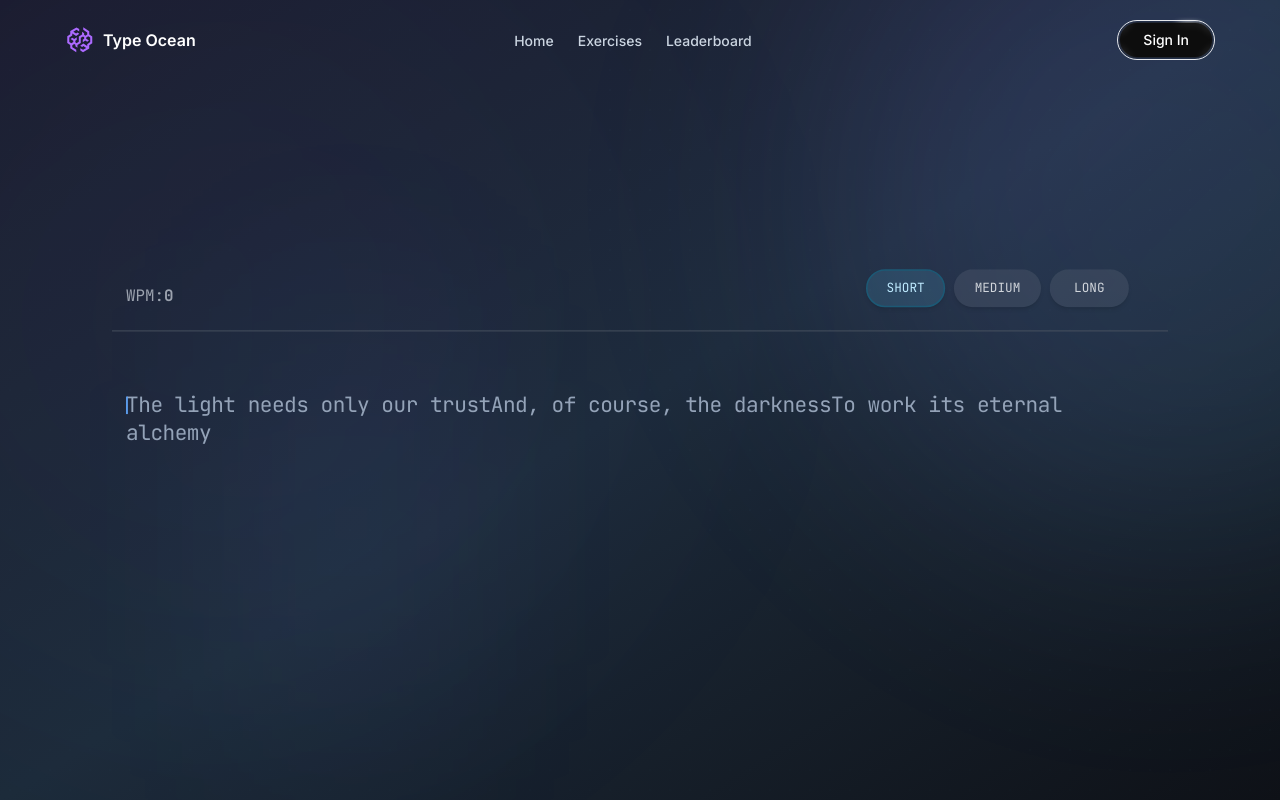
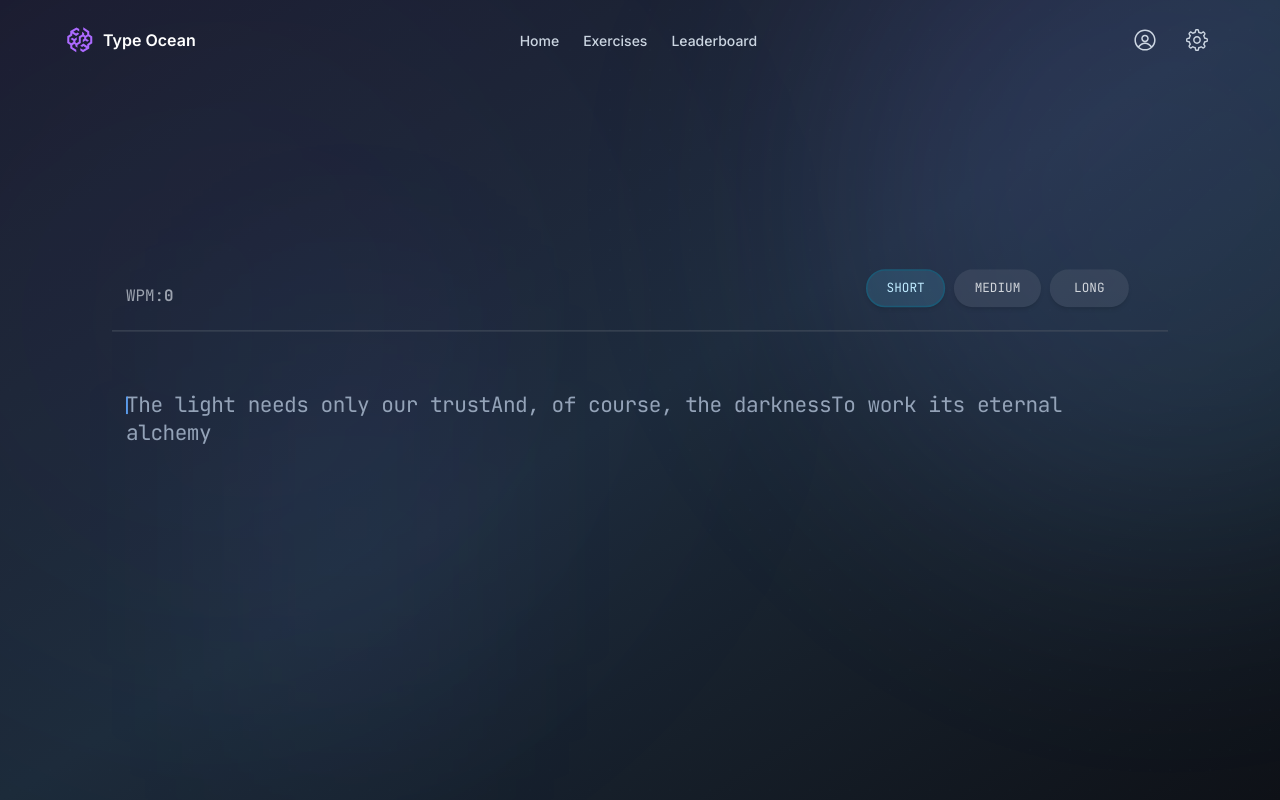
Before and after one commit to pqun7/Type-Ocean, a Next.js app: page /home in a window 1280 px wide. Shown: the top 800 px of the page. Built offline with nearby package versions, Linux system fonts and the light colour scheme.

Commit message:
Fixing the buttons in the header and / page

```diff
--- a/src/components/Header.tsx
+++ b/src/components/Header.tsx
@@ -18,7 +18,7 @@ import { brainwaveSymbol } from "@/assets";
 import {SPRING_CONFIG, SCROLL_RANGE} from "@/constants/constants";
 
 const Header: React.FC = () => {
-  const [isLoggedIn, setIsLoggedIn] = useState(false);
+  const [isLoggedIn, setIsLoggedIn] = useState(true);
   const [isMenuOpen, setIsMenuOpen] = useState(false);
   const headerRef = useRef<HTMLDivElement>(null);
   const { scrollY } = useScroll();
--- a/src/components/Main.tsx
+++ b/src/components/Main.tsx
@@ -27,7 +27,6 @@ const HeroHeading = () => {
       initial="hidden"
       viewport={{ once: true }}
     >
-
       <motion.h1
         style={{
           y: h1Y,
@@ -55,25 +54,48 @@ const HeroHeading = () => {
       </motion.p>
 
       <motion.div
+        className="flex justify-center "
         style={{ y: buttonTransform, willChange: "transform" }}
         whileTap={{ scale: 0.95 }}
         transition={{ duration: 0.2 }}
       >
         <HoverBorderGradient
           containerClassName="rounded-full"
-          className="text-sm bg-white/5 backdrop-blur-sm hover:bg-white/10 h-9 "
+          className="text-sm bg-white/5 backdrop-blur-sm hover:bg-white/10 h-9 inline-flex items-center justify-center"
           onClick={() => router.push("/home")}
         >
-          Start Now
+          <AceternityLogo />
+
+          <span className="ml-2">Start Now</span>
         </HoverBorderGradient>
       </motion.div>
     </motion.div>
   );
 };
 
+const AceternityLogo = () => {
+  return (
+    <svg
+      width="66"
+      height="65"
+      viewBox="0 0 66 65"
+      fill="none"
+      xmlns="http://www.w3.org/2000/svg"
+      className="h-3 w-3 text-white"
+    >
+      <path
+        d="M8 8.05571C8 8.05571 54.9009 18.1782 57.8687 30.062C60.8365 41.9458 9.05432 57.4696 9.05432 57.4696"
+        stroke="currentColor"
+        strokeWidth="15"
+        strokeMiterlimit="3.86874"
+        strokeLinecap="round"
+      />
+    </svg>
+  );
+};
+
 const STATIC_TEXT = [
-  // "Let your fingers move fast and easy on the keyboard! Click 'Start Now' and Enjoy a smooth and easy typing experience!",
-  "Test",
+  "Let your fingers move fast and easy on the keyboard! Click 'Start Now' and Enjoy a smooth and easy typing experience!",
 ];
 
 const HeroCard = () => {
--- a/src/components/Navigation.tsx
+++ b/src/components/Navigation.tsx
@@ -85,7 +85,9 @@ export const UserMenu: React.FC<UserMenuProps> = ({
       ) : (
         <HoverBorderGradient
           containerClassName="rounded-full"
-          className="px-6 py-2 font-medium bg-white/5 backdrop-blur-sm hover:bg-white/10 h-9 hidden sm:flex items-center justify-center transition-colors text-white"
+          bgColor="bg-transparent"
+          hideMovingBorder={true}
+          className="px-6 py-2 font-medium bg-white/5 backdrop-blur-sm hover:bg-white/[0.06] h-9 hidden sm:flex items-center justify-center transition-colors text-white"
         >
           <Link href="/login" className="h-fit text-sm text-nowrap">Sign In</Link>
         </HoverBorderGradient>
--- a/src/components/ui/hover-border-gradient.tsx
+++ b/src/components/ui/hover-border-gradient.tsx
@@ -13,7 +13,7 @@ export function HoverBorderGradient({
   duration = 1,
   clockwise = true,
   bgColor = "bg-black",
-  hideMovingBorder = false, // الخاصية الجديدة
+  hideMovingBorder = false,
   ...props
 }: React.PropsWithChildren<
   {
@@ -65,7 +65,7 @@ export function HoverBorderGradient({
       onMouseEnter={() => setHovered(true)}
       onMouseLeave={() => setHovered(false)}
       className={cn(
-        "relative flex rounded-full border content-center bg-black/10 hover:bg-black/0 transition duration-500 dark:bg-white/20 items-center flex-col flex-nowrap gap-10 h-min justify-center overflow-visible p-px decoration-clone w-fit",
+        "relative flex rounded-full border content-center bg-black/10 hover:bg-black/0 transition duration-500 items-center flex-col flex-nowrap gap-10 h-min justify-center overflow-visible p-px decoration-clone w-fit",
         containerClassName
       )}
       {...props}
```
